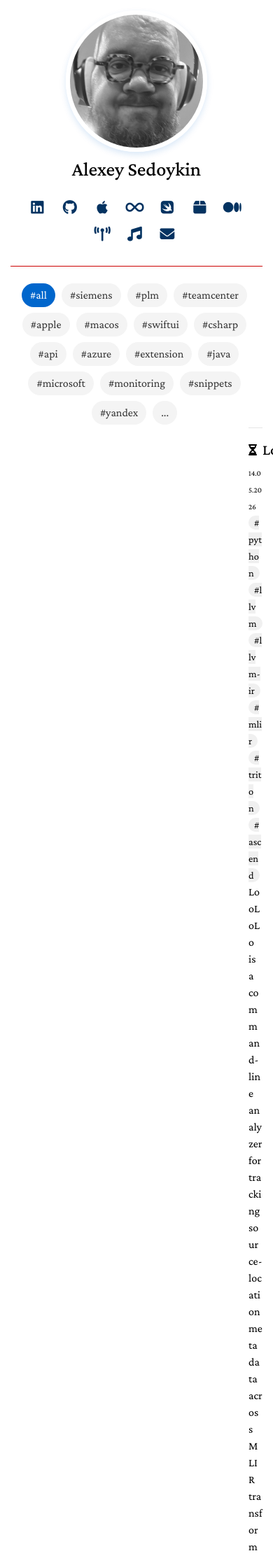
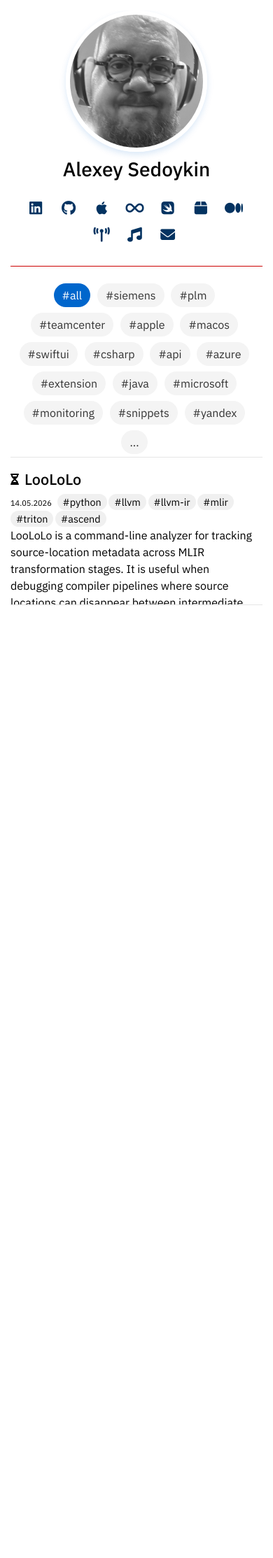
Before and after one commit to Krusty84/krusty84.github.io, a Jekyll site: the page built from index.html, in a window 390 px wide. Shown: the top 2227 px of the page at 70% size. Built offline with Jekyll 4.4.1, drawn with Linux system fonts in a browser that asks for light colours; a style sheet for code colours, icons or effects is not loaded; after the commit the page ends 900 px from its top, so only the background shows below that; some of the changed text lies outside the part shown.

Commit message:
Refactor styles and dependencies for improved layout and typography

```diff
--- a/Gemfile
+++ b/Gemfile
@@ -3,7 +3,7 @@ source "https://rubygems.org"
 gem "jekyll", "~> 4.4"
 gem "webrick", "~> 1.8"
 
-# Опционально, если будут ошибки с другими gems
+# Optional dependencies for Jekyll plugins
 gem "logger"
 gem "csv"
 gem "base64"
--- a/_layouts/homepage.html
+++ b/_layouts/homepage.html
@@ -210,7 +210,7 @@
         {% endif %}
 
       </header>
-      <section style="margin-left: 340px;">
+      <section class="page-content">
 
       {{ content }}
 
@@ -232,6 +232,10 @@
 
       h1 .about-link:hover {
         color: inherit;
+      }
+
+      .page-content {
+        margin-left: 340px;
       }
 
       .tag-cloud {
@@ -303,10 +307,51 @@
       }
 
       @media print, screen and (max-width: 960px) {
+        .page-content {
+          box-sizing: border-box;
+          margin-left: auto;
+          margin-right: auto;
+          max-width: 650px;
+          width: 100%;
+        }
+
         .tag-cloud {
           width: auto;
           margin-left: 0;
           transform: none;
+        }
+      }
+
+      @media screen and (max-width: 960px) {
+        html,
+        body {
+          height: 100%;
+          overflow: hidden;
+        }
+
+        body {
+          box-sizing: border-box;
+        }
+
+        div.wrapper {
+          display: flex;
+          flex-direction: column;
+          height: 100%;
+          overflow: hidden;
+        }
+
+        header {
+          background: #fff;
+          flex: 0 0 auto;
+          position: relative;
+          z-index: 1;
+        }
+
+        .page-content {
+          flex: 1 1 auto;
+          min-height: 0;
+          overflow-y: auto;
+          -webkit-overflow-scrolling: touch;
         }
       }
     </style>
--- a/assets/css/font.css
+++ b/assets/css/font.css
@@ -1,10 +1,10 @@
-@import url('https://fonts.googleapis.com/css2?family=Crimson+Pro:ital,wght@0,400;0,500;0,600;1,500;1,600&display=swap');
+@import url('https://fonts.googleapis.com/css2?family=IBM+Plex+Sans:ital,wght@0,400;0,500;0,600;1,400;1,500;1,600&display=swap');
 @import url('https://fonts.googleapis.com/css2?family=Ubuntu+Mono&display=swap');
 
 body {
   background-color: #fff;
   padding:0px;
-  font: 16.0px/1.5 Crimson Pro, serif;
+  font: 16.0px/1.5 'IBM Plex Sans', system-ui, -apple-system, BlinkMacSystemFont, 'Segoe UI', Roboto, sans-serif;
   color:#595959;
   font-weight:400;
   margin:0
--- a/assets/css/font_sans_serif.css
+++ b/assets/css/font_sans_serif.css
@@ -1,7 +1,9 @@
+@import url('https://fonts.googleapis.com/css2?family=IBM+Plex+Sans:ital,wght@0,400;0,500;0,600;1,400;1,500;1,600&display=swap');
+
 body {
     background-color: #fff;
     padding:50px;
-    font: 14px/1.5 -apple-system, BlinkMacSystemFont, "Segoe UI", Roboto, Oxygen, Ubuntu, Cantarell, "Fira Sans", "Droid Sans", "Helvetica Neue", Arial, sans-serif, "Apple Color Emoji", "Segoe UI Emoji", "Segoe UI Symbol";
+    font: 14px/1.5 'IBM Plex Sans', system-ui, -apple-system, BlinkMacSystemFont, 'Segoe UI', Roboto, sans-serif;
     color:#595959;
     font-weight:400;
   }
```
